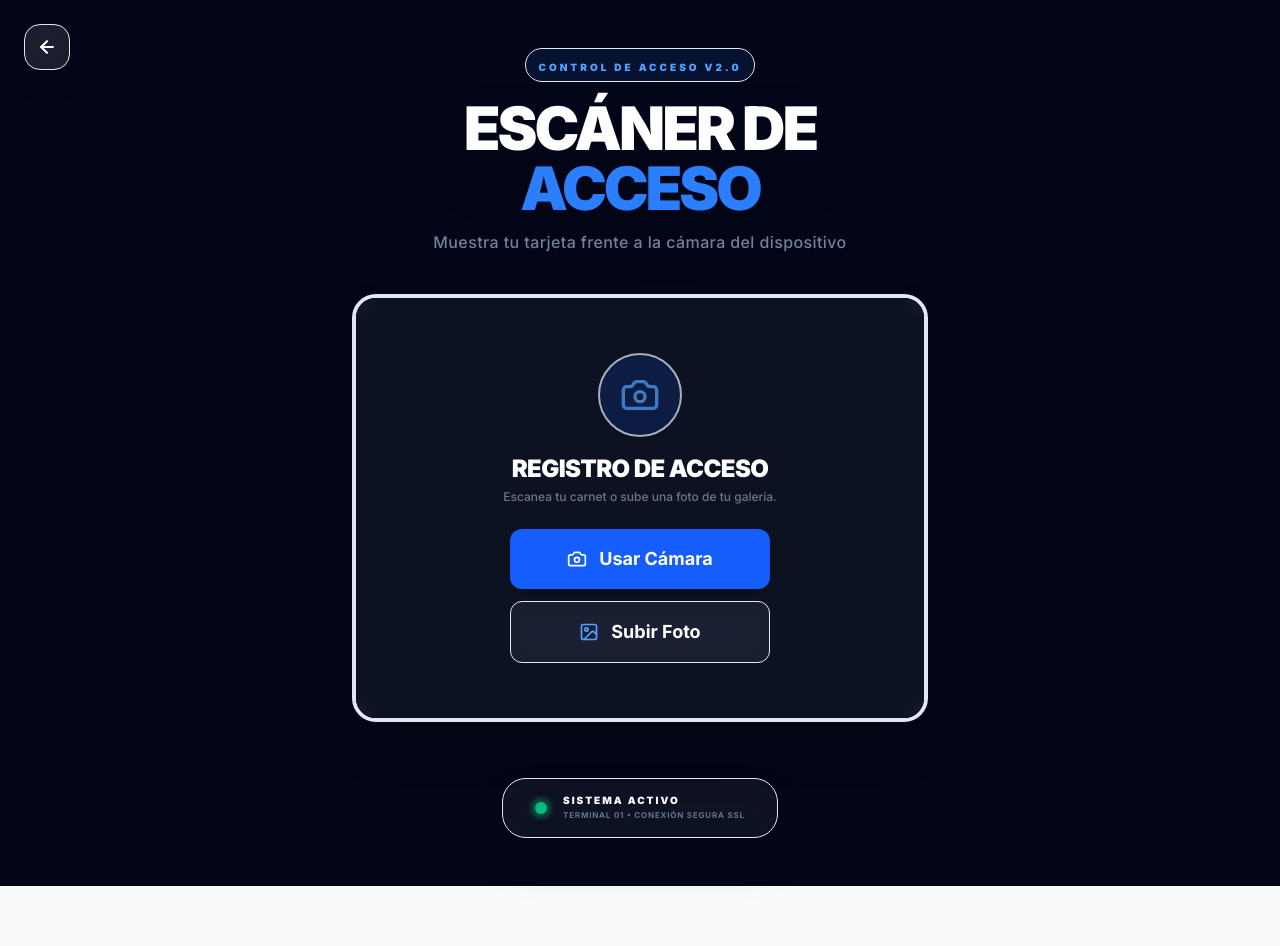
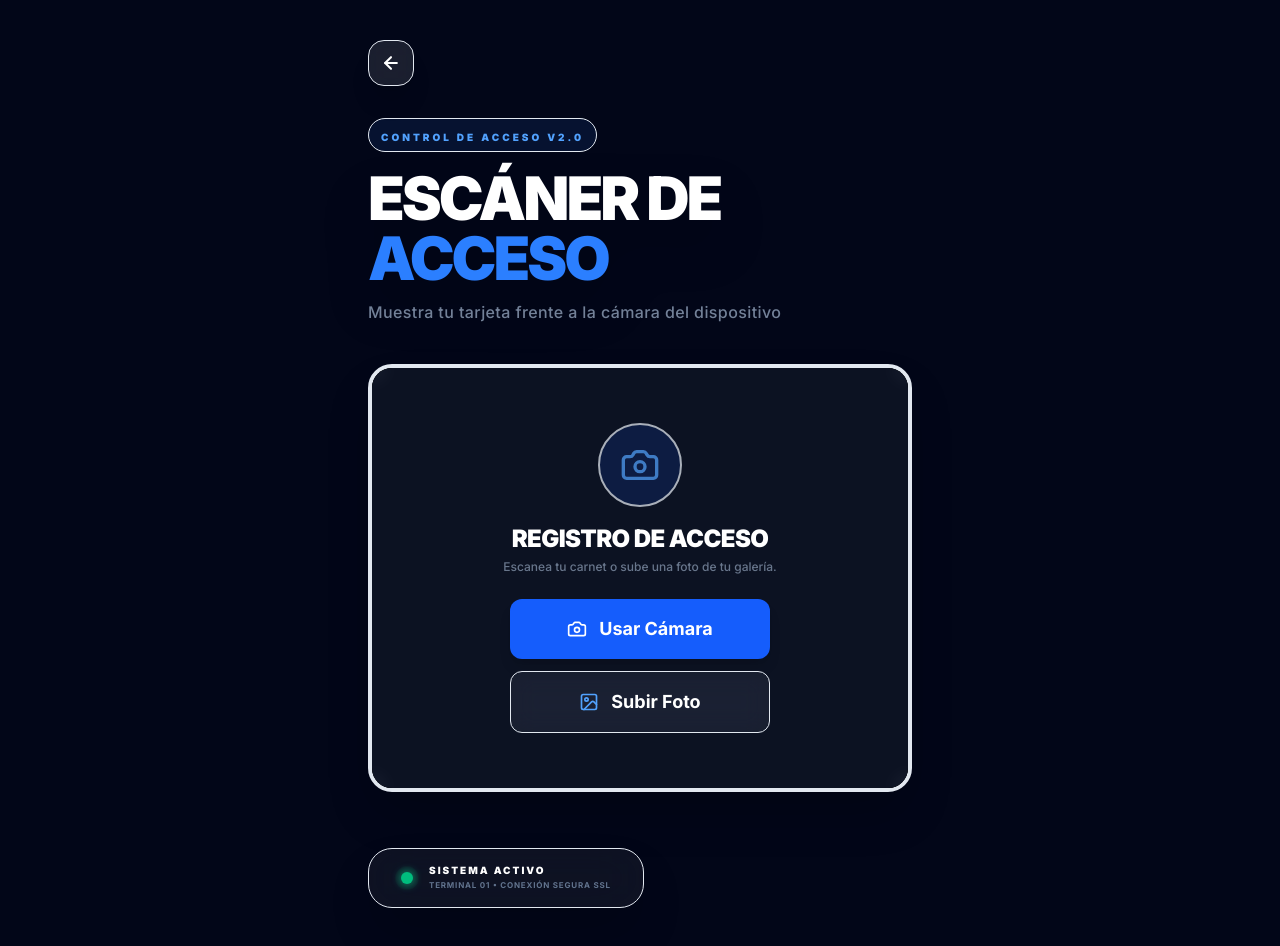
Before and after one commit to leoMedi09/asistencia-bodasdecana, a Next.js app: page /scanner in a window 1280 px wide. Shown: the top 946 px of the page. Before the commit the page ends 886 px from the top, so only its background shows below. Built offline with nearby package versions, Linux system fonts and the light colour scheme.

Commit message:
Pruebas de calidad 2

```diff
--- a/src/app/admin/page.tsx
+++ b/src/app/admin/page.tsx
@@ -509,9 +509,9 @@ export default function AdminPage() {
     return (
         <div className="min-h-screen bg-slate-50 dark:bg-slate-950 p-4 md:p-8 animate-fade-in">
             <div className="max-w-6xl mx-auto">
-                <header className="flex flex-col md:flex-row md:items-center justify-between gap-4 mb-10 print:hidden px-2">
+                <header className="flex flex-col md:flex-row md:items-center justify-between gap-4 mb-10 print:hidden">
                     <div className="flex flex-col gap-4">
-                        <Link href="/" className="p-3 bg-white dark:bg-slate-900 border-2 border-slate-100 dark:border-slate-800 rounded-2xl shadow-xl text-slate-500 hover:text-blue-600 transition-all active:scale-95 group w-fit">
+                        <Link href="/" className="p-3 bg-white dark:bg-slate-900 border-2 border-slate-100 dark:border-slate-800 rounded-2xl shadow-xl text-slate-500 hover:text-blue-600 transition-all active:scale-95 group w-fit -ml-1">
                             <ArrowLeft className="group-hover:-translate-x-1 transition-transform" size={20} strokeWidth={2.5} />
                         </Link>
                         <h1 className="text-3xl md:text-5xl font-black text-slate-900 dark:text-white tracking-tighter">
--- a/src/app/scanner/page.tsx
+++ b/src/app/scanner/page.tsx
@@ -63,14 +63,16 @@ export default function ScannerPage() {
             ? (message.includes('ya registramos') ? 'bg-amber-500 text-slate-950' : 'bg-emerald-500 text-white')
             : status === 'error' ? 'bg-rose-500 text-white' : 'bg-slate-950 text-white'
             }`}>
-            {/* Botón Volver */}
-            <Link href="/" className="absolute top-6 left-6 p-3 bg-white/10 hover:bg-white/20 backdrop-blur-md rounded-2xl border border-white/30 shadow-xl text-white transition-all active:scale-95 group">
-                <ArrowLeft className="group-hover:-translate-x-1 transition-transform" size={20} strokeWidth={2.5} />
-            </Link>
+            {/* Botón Volver - Alineado con el contenedor */}
+            <div className="w-full max-w-xl px-4 mt-6">
+                <Link href="/" className="inline-flex p-3 bg-white/10 hover:bg-white/20 backdrop-blur-md rounded-2xl border border-white/30 shadow-xl text-white transition-all active:scale-95 group">
+                    <ArrowLeft className="group-hover:-translate-x-1 transition-transform" size={20} strokeWidth={2.5} />
+                </Link>
+            </div>
 
-            <div className="w-full max-w-xl flex flex-col items-center flex-1 justify-center py-4 md:py-8">
-                {/* Encabezado Responsivo */}
-                <div className="text-center mb-6 md:mb-10 animate-in fade-in slide-in-from-top-4 duration-700">
+            <div className="w-full max-w-xl flex flex-col items-start flex-1 justify-center py-4 md:py-8 px-4">
+                {/* Encabezado Responsivo Alineado a la Izquierda */}
+                <div className="text-left mb-6 md:mb-10 animate-in fade-in slide-in-from-top-4 duration-700 w-full">
                     <div className={`inline-block px-3 py-1 rounded-full mb-3 md:mb-4 border ${status === 'success' && message.includes('ya registramos')
                         ? 'bg-black/10 border-black/20'
                         : 'bg-blue-500/10 border-blue-500/20'}`}>
@@ -79,9 +81,10 @@ export default function ScannerPage() {
                         </span>
                     </div>
                     <h1 className={`text-3xl md:text-6xl font-black mb-2 md:mb-3 tracking-tighter drop-shadow-2xl ${status === 'success' && message.includes('ya registramos') ? 'text-black' : 'text-white'}`}>
-                        ESCÁNER DE <span className={status === 'success' && message.includes('ya registramos') ? 'text-black' : 'text-blue-500'}>ACCESO</span>
+                        ESCÁNER DE <br />
+                        <span className={status === 'success' && message.includes('ya registramos') ? 'text-black' : 'text-blue-500'}>ACCESO</span>
                     </h1>
-                    <p className={`text-xs md:text-base font-medium tracking-wide px-4 ${status === 'success' && message.includes('ya registramos') ? 'text-black/80' : 'text-slate-400 opacity-80'}`}>
+                    <p className={`text-xs md:text-base font-medium tracking-wide ${status === 'success' && message.includes('ya registramos') ? 'text-black/80' : 'text-slate-400 opacity-80'}`}>
                         Muestra tu tarjeta frente a la cámara del dispositivo
                     </p>
                 </div>
```
